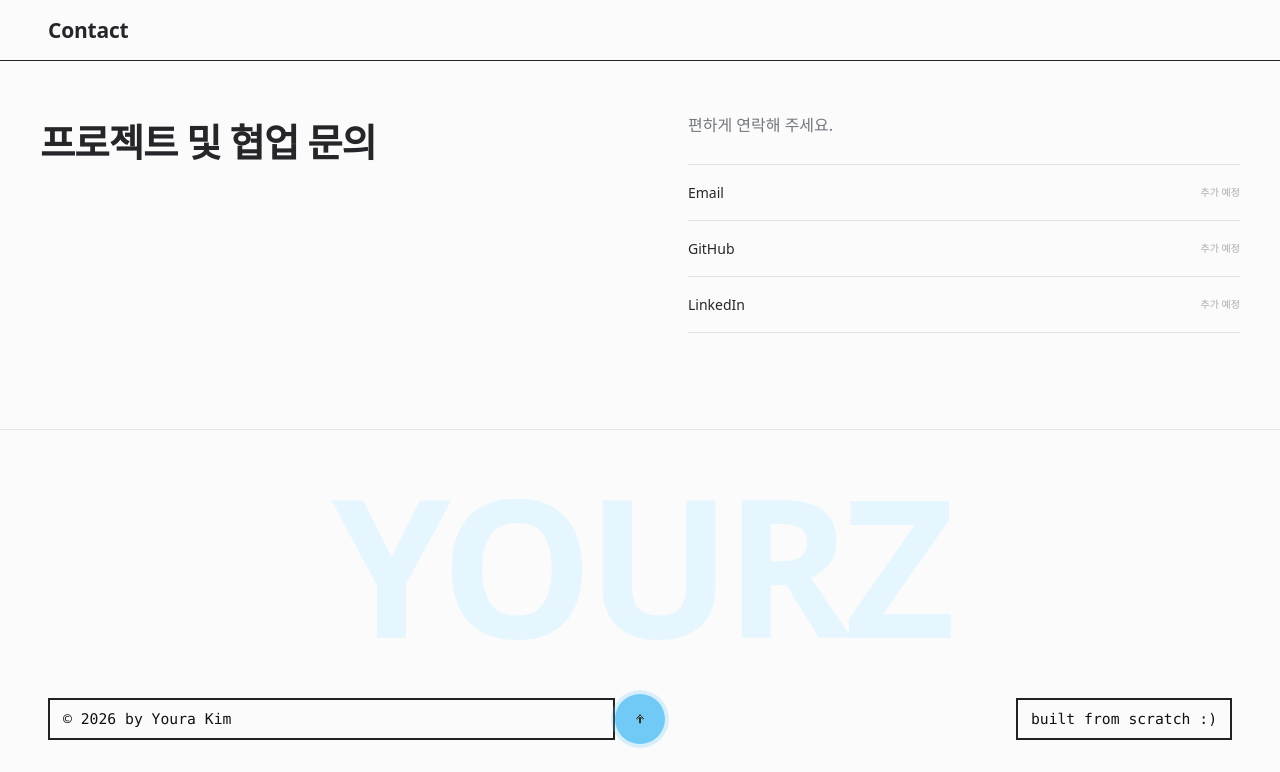
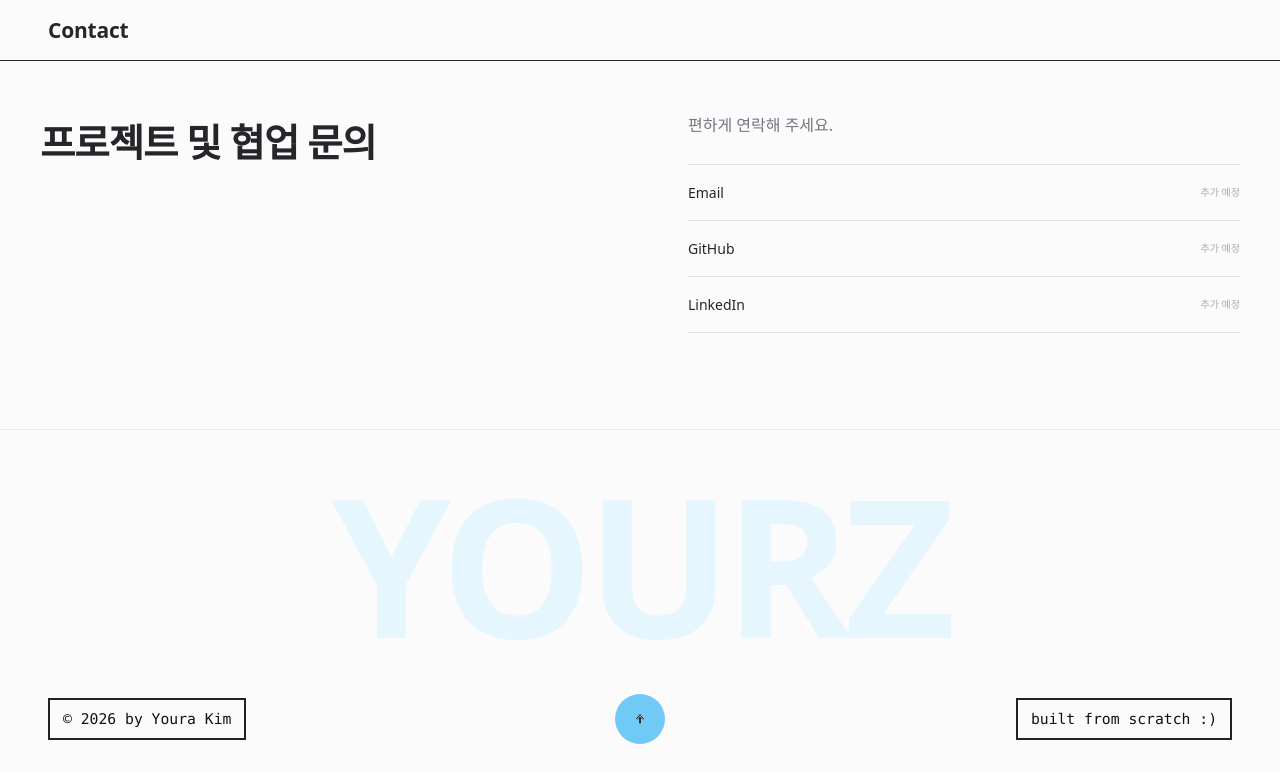
Before and after one commit to youra031220/youra-kim-portfolio, a Next.js app: page / in a window 1280 px wide. Shown: the part 5237-6009 px from the top of the page. Built offline with nearby package versions, Linux system fonts and the light colour scheme; a web font is replaced by a local one.

Commit message:
Fix footer control sizing (#7)

```diff
--- a/app/globals.css
+++ b/app/globals.css
@@ -284,8 +284,9 @@ footer { padding: 62px 0 28px; overflow: hidden; border-top: 1px solid var(--lin
 .footer-folio { padding-top: 18px; display: flex; justify-content: space-between; border-top: 1px solid var(--line); color: #aaa; font-size: 10px; }
 .footer-signature { width: 100%; padding: 18px 48px 0; display: grid; grid-template-columns: 1fr auto 1fr; align-items: center; color: #111; font-family: ui-monospace, "SFMono-Regular", Menlo, monospace; }
 .footer-signature-box { padding: 10px 13px; border: 2px solid #222; font-size: clamp(13px, 1.15vw, 18px); line-height: 1.25; white-space: nowrap; }
+.footer-signature-box:first-child { justify-self: start; }
 .footer-signature-box:last-child { justify-self: end; }
-.footer-top-button { width: 50px; height: 50px; padding: 0; border: 0; border-radius: 50%; position: relative; display: flex; align-items: center; justify-content: center; overflow: hidden; background: #71c9f5; box-shadow: 0 0 0 4px rgb(113 201 245 / 25%); cursor: pointer; transition: width .3s, border-radius .3s, background-color .3s; }
+.footer-top-button { width: 50px; height: 50px; padding: 0; border: 0; border-radius: 50%; position: relative; display: flex; align-items: center; justify-content: center; overflow: hidden; background: #71c9f5; box-shadow: none; cursor: pointer; transition: width .3s, border-radius .3s, background-color .3s; }
 .footer-top-icon { width: 12px; flex: 0 0 auto; transition: transform .3s; }
 .footer-top-icon path { fill: white; }
 .footer-top-button::before { content: "Back to Top"; position: absolute; bottom: -20px; color: white; font-size: 0; font-weight: 600; white-space: nowrap; opacity: 0; transition: bottom .3s, font-size .3s, opacity .3s; }
```
